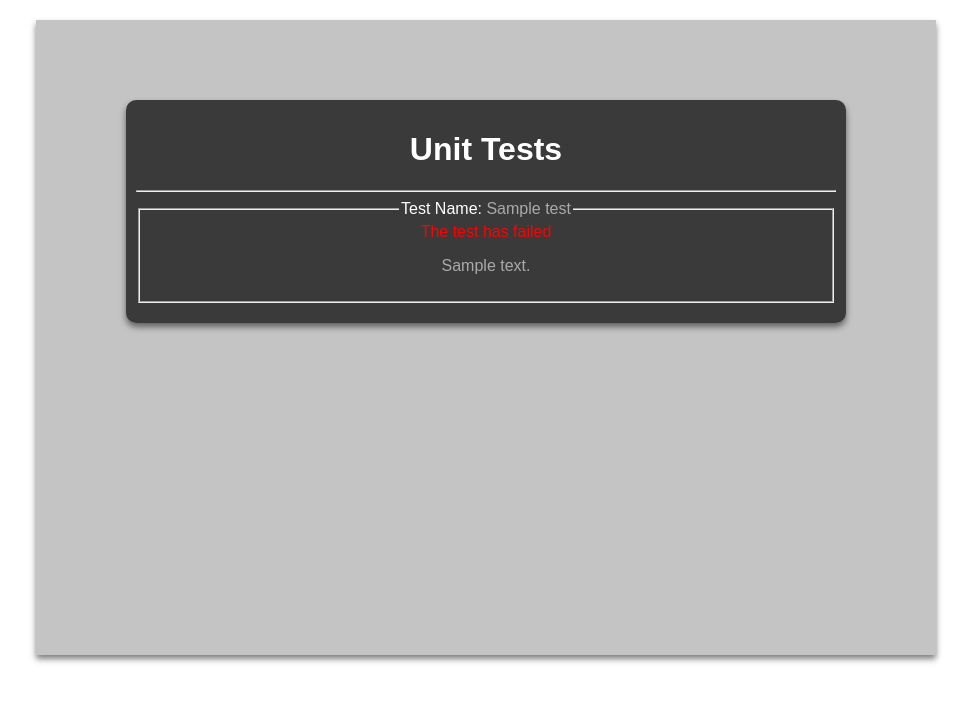
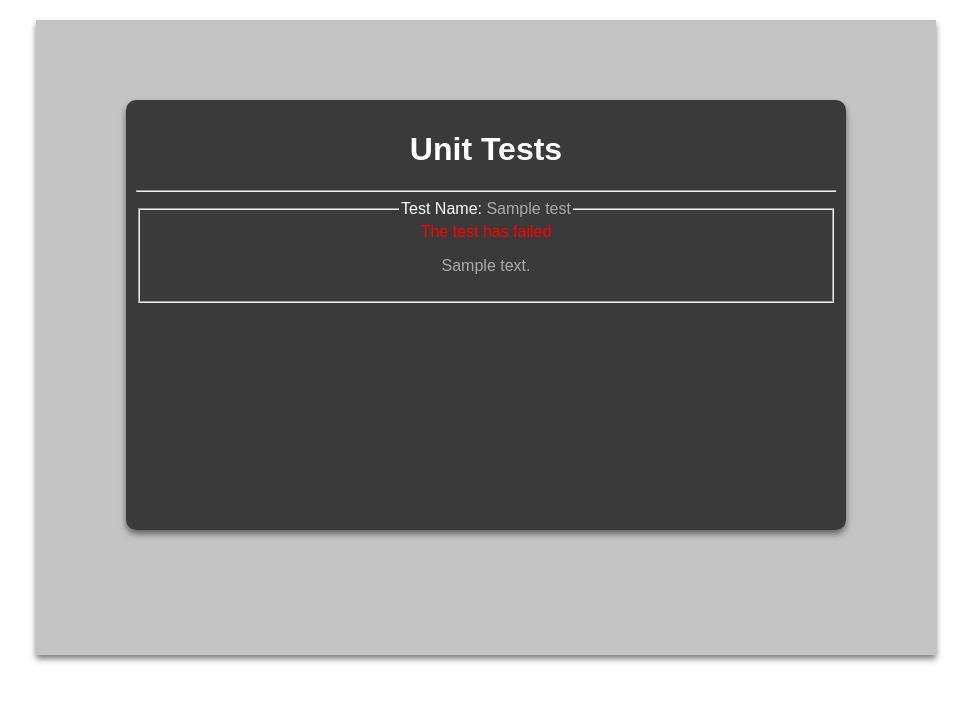
Before and after one commit to the-hobbes/softwareEngineeringFinalProject, a Python web app: template rat-cat/templates/unit.html in a window 1280 px wide. Shown: the top 702 px of the page, without its empty margins (154-1125 px from the left). Run offline with Jinja, Linux system fonts and the light colour scheme; the template is opened without the code that fills it: most values are stand-ins (such as "Sample title", 1, 10 or a date in 2020); some web fonts are replaced.

Commit message:
Made unit test box scrollable

```diff
--- a/rat-cat/css/style.css
+++ b/rat-cat/css/style.css
@@ -409,3 +409,7 @@ span.unitPass{
 span.unitFail{
   color: #FF0000;
 }
+div.unitTest{
+  height: 400px;
+  overflow: auto;
+}
--- a/rat-cat/templates/unit.html
+++ b/rat-cat/templates/unit.html
@@ -10,7 +10,7 @@
 
 		<div id="container" class="shadow">
 
-			<div id="topTen" class="shadow">
+			<div id="topTen" class="shadow unitTest">
 				<h1>Unit Tests</h1>
 				<hr>
 				<ul>
```
